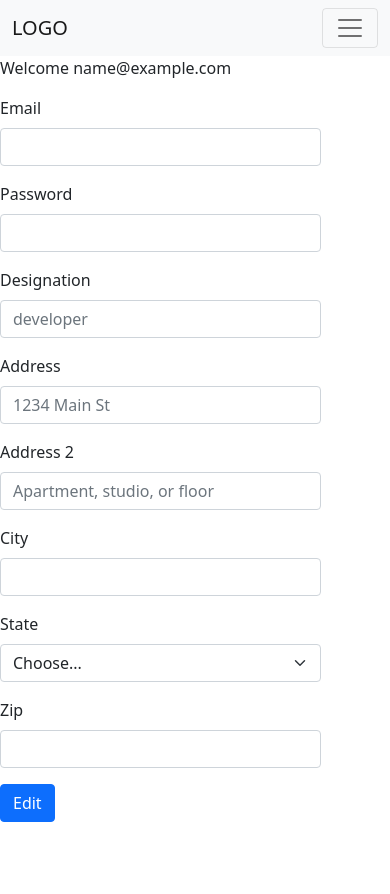
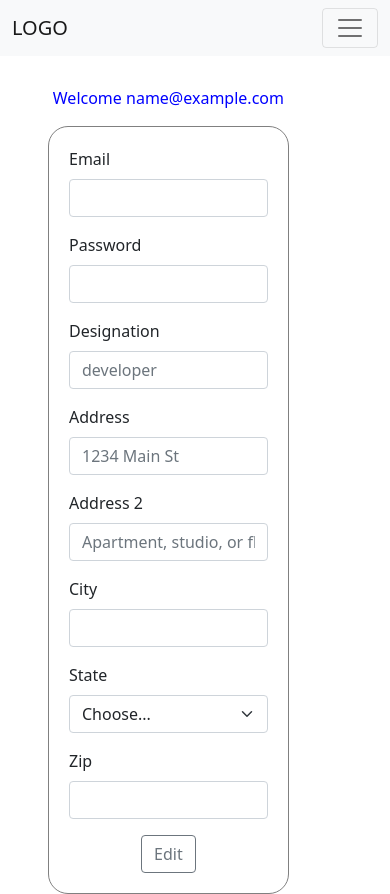
Before and after one commit to DivyarajsinhRana/user-authentication, a React (Create React App) app in the folder authentication/: page /dashboard/Profile in a window 390 px wide. Before the commit the page ends 844 px from the top, so only its background shows below. Built offline with nearby package versions, Linux system fonts and the light colour scheme; sample sign-in values are in the browser's storage.

Commit message:
responsive done

```diff
--- a/authentication/src/Pages/About/About.jsx
+++ b/authentication/src/Pages/About/About.jsx
@@ -2,7 +2,7 @@ import React from 'react'
 
 const About = () => {
     return (
-        <dl className="row">
+        <dl className="row m-5 w-100">
             <dt className="col-sm-3">Description lists</dt>
             <dd className="col-sm-9">A description list is perfect for defining terms.</dd>
 
--- a/authentication/src/Pages/Profile/Form.jsx
+++ b/authentication/src/Pages/Profile/Form.jsx
@@ -38,8 +38,8 @@ const Form = () => {
     <input type="text" className="form-control" id="inputZip"/>
   </div>
 
-  <div className="col-12">
-    <button type="submit" className="btn btn-primary">Edit</button>
+  <div className="col-12 text-center">
+    <button type="submit" className="btn btn-outline-secondary">Edit</button>
   </div>
 </form>
     )
--- a/authentication/src/Pages/Profile/Profile.jsx
+++ b/authentication/src/Pages/Profile/Profile.jsx
@@ -1,7 +1,6 @@
 import { useAuthState } from "../../Context";
 import Form from "./Form";
-
-
+import "./profile.css"
 
 const Profile = () => {
 
@@ -10,10 +9,14 @@ const Profile = () => {
     // console.log(user.userDetails.email);
     return (
         <>
-            <div>
-            <p>Welcome {user.userDetails.email}</p>
-            <Form/>
+        <div className="profile">
+         <div className="user">
+                <p>Welcome {user.userDetails.email}</p>
             </div>
+            <div className="form mx-5">
+                <Form />
+            </div>
+        </div>
         </>
 
 
--- /dev/null
+++ b/authentication/src/Pages/Profile/profile.css
@@ -0,0 +1,19 @@
+.user{
+    text-align: center;
+    margin-top: 30px;
+    color: blue;
+}
+.form{
+    border: 1px solid grey;
+    padding: 20px;
+    border-radius: 20px;
+    margin: auto;
+    width: 75%;
+}
+.profile{
+    display: flex;
+    flex-direction: column;
+    justify-content: center;
+    align-items: center;
+    flex-wrap: wrap;
+}
--- a/authentication/src/Pages/Robots/Robot.jsx
+++ b/authentication/src/Pages/Robots/Robot.jsx
@@ -5,6 +5,7 @@ import moment from 'moment';
 import Filter from '../Filter/Filter'
 import Robotcard from './Robotcard'
 import Cart from "../Cart/Cart";
+import './robot.css'
 const Robot = () => {
 const dispatch = useDispatch();
 useEffect(()=>{
@@ -34,12 +35,12 @@ const filterRobots = robotdata && robotdata.filter((item) =>
          <div className="row mt-3">
          <Filter length={length} handleChange={handleChange} />
          </div>
-         <div className="row mt-2">
+         <div className="robot mt-2">
          {
                 allrobots && allrobots.map((item, index) => {
                     // console.log("item>>>",item)
                     return (
-                        <div className='col-4 mt-3 gx-5' key={index}>
+                        <div className=' mt-3 gx-5' key={index}>
                             <Robotcard index={index} item={item} />
                         </div>
                     )
--- a/authentication/src/Pages/Robots/Robotcard.jsx
+++ b/authentication/src/Pages/Robots/Robotcard.jsx
@@ -1,7 +1,7 @@
 import { useState } from "react";
 import { useDispatch } from "react-redux";
 import { addtocart, IncreaseQuantity, stockDec } from "../../Components/Auth/_Redux/authaction";
-
+import './robot.css'
 
 const Robotcard = ({item,index}) => {
     const dispatch = useDispatch();
@@ -22,7 +22,7 @@ const Robotcard = ({item,index}) => {
         }
     }
     return (
-        <div className="card" style={{width: "18rem"}}>
+        <div className="card">
         <img className="card-img-top" src={item.image} alt="Card image cap" />
             <div className="card-body">
                 <h5 className="card-title"><strong>Name</strong>:{item.name}</h5>
@@ -30,7 +30,7 @@ const Robotcard = ({item,index}) => {
                 <p className="card-text"><strong>Price</strong>:{item.price}</p>
                 <p className="card-text"><strong>Stock</strong>:{item.stock}</p>
                 <p className="card-text"><strong>createdAt</strong>:{item.createdAt}</p>
-               <button className="btn btn-success" onClick={() =>handleClick(item,item.name)} id={index}>{btnTxt}</button>
+               <button className="btn btn-outline-secondary" onClick={() =>handleClick(item,item.name)} id={index}>{btnTxt}</button>
             </div>
     </div>
     )
--- a/authentication/src/Pages/Robots/robot.css
+++ b/authentication/src/Pages/Robots/robot.css
@@ -0,0 +1,39 @@
+.card{
+    /* border: 4px solid rgb(147, 205, 228); */
+    border-radius: 10px;
+    background-color: rgba(243, 221, 225, 0.1);
+    height: 600px;
+    width: 288px;
+}
+.robot{
+    display: grid;
+    grid-template-columns: 1fr 1fr 1fr;
+}
+@media only screen and (min-width: 0px) and (max-width : 992px){
+    .card{
+        margin-left: 30px;
+    }
+}
+@media only screen and (min-width: 0px) and (max-width : 768px){
+    .robot{
+        display: grid;
+        grid-template-columns: 1fr ;
+        place-items: center;
+
+    }
+}
+@media only screen and (min-width: 768px) and (max-width : 1200px){
+    .robot{
+        display: grid;
+        grid-template-columns: 1fr 1fr ;
+        margin-left: auto ;
+        grid-row-gap: 10px;
+    }
+}
+/* @media only screen and (min-width : 992px){
+    .robot{
+        display: grid;
+        grid-template-columns: 1fr 1fr 1fr ;
+        margin-left: auto ;
+    }
+} */
--- a/authentication/src/Pages/Sidebar/sidebar.css
+++ b/authentication/src/Pages/Sidebar/sidebar.css
@@ -20,6 +20,6 @@
 }
 @media only screen and  (min-width : 992px){
     .sidebar{
-        height: auto;
+        height: 100vh;
     }
 }
```
Also changed, not shown: authentication/src/Pages/Login/Login.jsx (+16 -0 lines).
